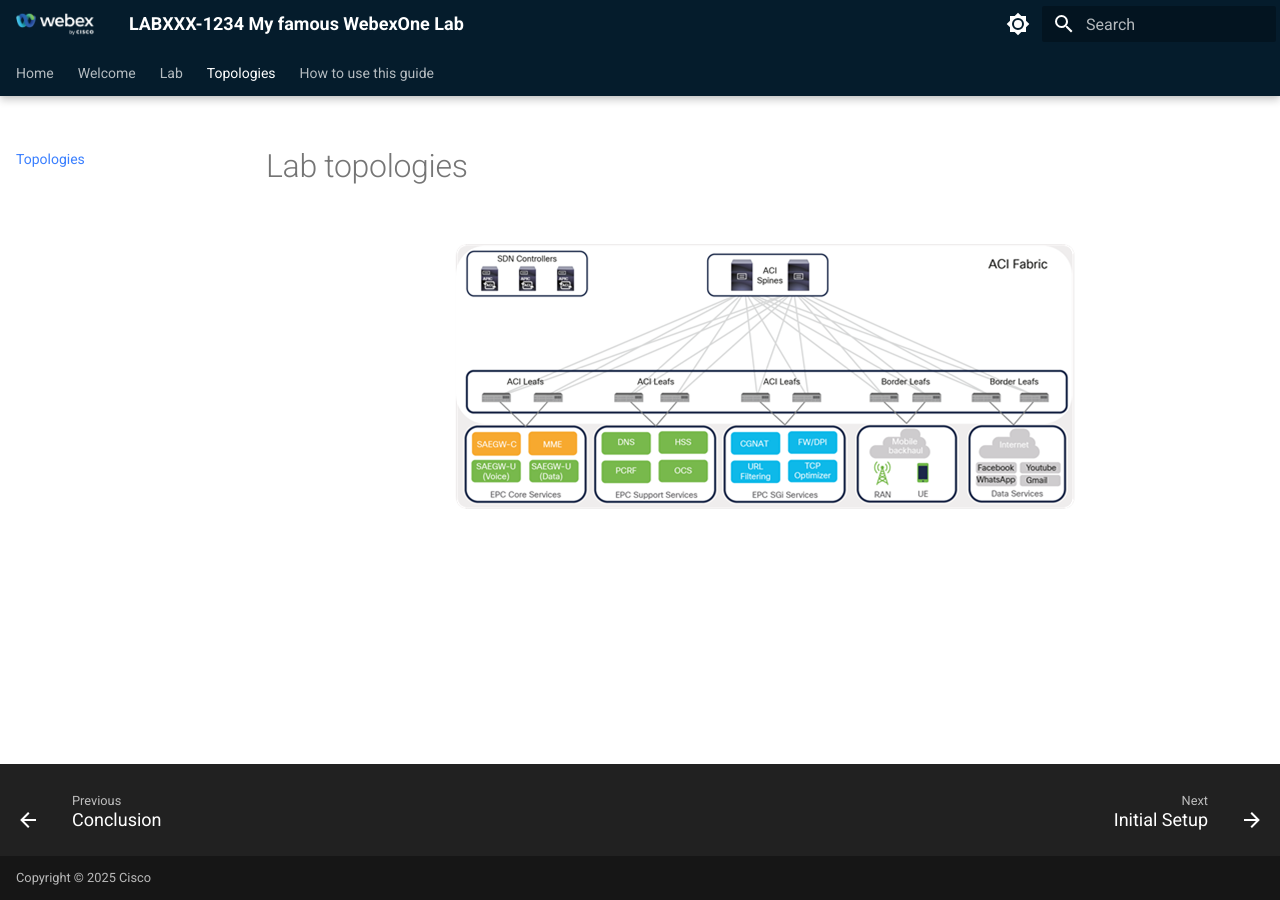
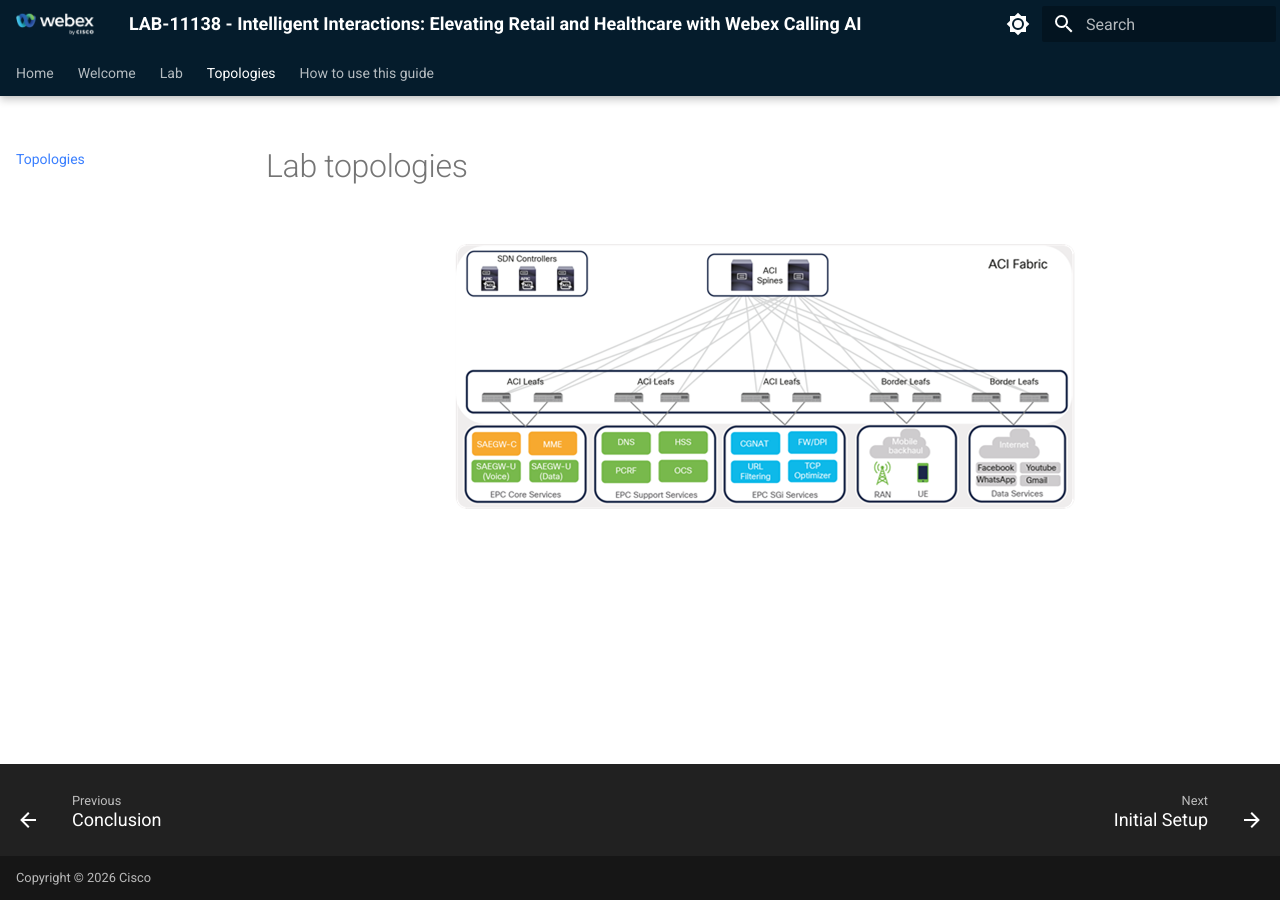
Before and after one commit to WebexCC-SA/LAB-11138, an MkDocs documentation site: the page built from docs/topologies.md, in a window 1280 px wide. Built offline with MkDocs 1.6.1 and Material for MkDocs 9.7.7, drawn with Linux system fonts in a browser that asks for light colours.

Commit message:
Lab Setup

```diff
--- a/mkdocs.yml
+++ b/mkdocs.yml
@@ -1,8 +1,8 @@
 ---
-site_name: LABXXX-1234 My famous WebexOne Lab # This must begin with the session ID, e.g. LABXXX-1234 This is my Cisco Live Lab
-site_description: LABXXX-1234 My famous WebexOne Lab # must be same as "site_name"
-site_author: John Doe
-copyright: Copyright &copy; 2025 Cisco
+site_name: "LAB-11138 - Intelligent Interactions: Elevating Retail and Healthcare with Webex Calling AI" # This must begin with the session ID, e.g. LABXXX-1234 This is my Cisco Live Lab
+site_description: "LAB-11138 - Intelligent Interactions: Elevating Retail and Healthcare with Webex Calling AI" # must be same as "site_name"
+site_author: RAJAMANI Nallakaruppan
+copyright: Copyright &copy; 2026 Cisco
 theme:
   name: material
   features:
@@ -35,7 +35,7 @@
   favicon: template_assets/webex75.png
 extra:
   generator: false
-  repo: "https://github.com/kevsimps/wx1_26.git"
+  repo: "https://github.com/WebexCC-SA/LAB-11138s.git"
   site_event: test
 extra_css:
   - stylesheets/extra.css
```
Also changed, not shown: README.md (+2 -2 lines).
